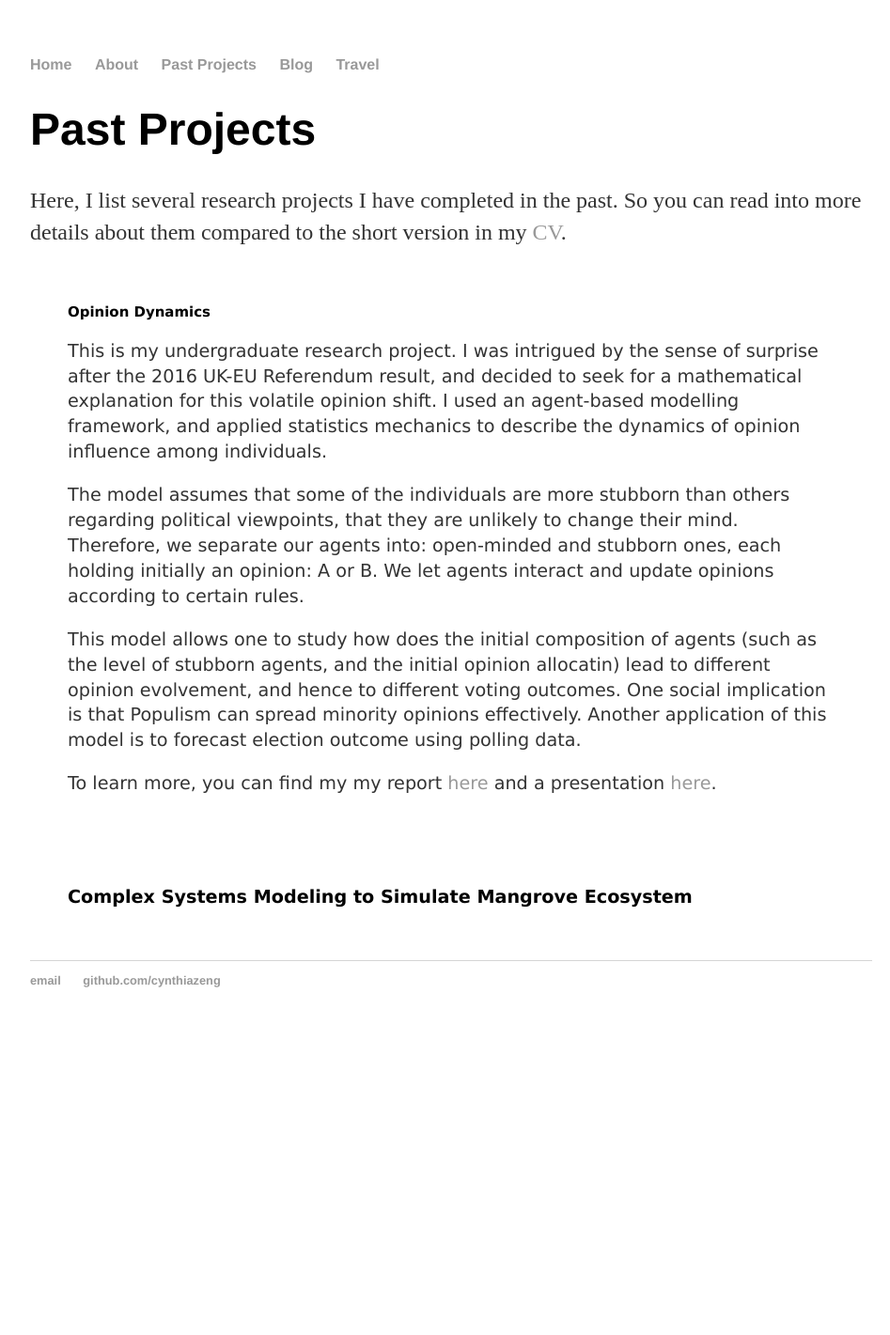
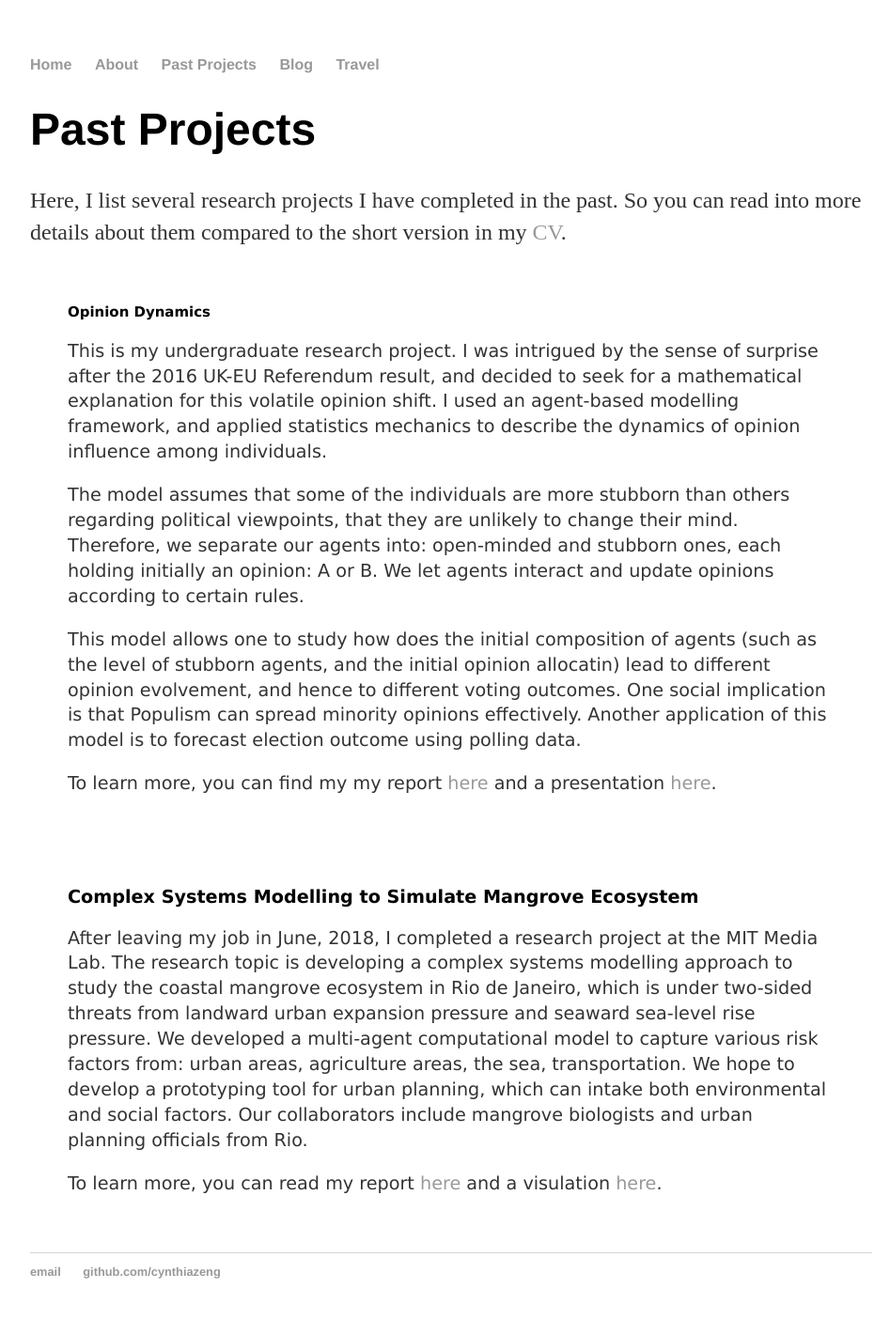
Before and after one commit to cynthia1234/cynthiazeng.github.io, a Jekyll site: the page built from projects/index.html, in a window 1280 px wide. Shown: the whole page at 94% size, without its empty margins (160-1107 px from the left). Built offline with Jekyll 4.4.1, drawn with Linux system fonts in a browser that asks for light colours; before the commit the page ends 1111 px from its top, so only the background shows below that.

Commit message:
Update index.html

```diff
--- a/projects/index.html
+++ b/projects/index.html
@@ -34,7 +34,13 @@ font-size: 80%;
 </p> </div>
 
 	<div class="project">
-	<h2> Complex Systems Modeling to Simulate Mangrove Ecosystem </h2>
+	<h2> Complex Systems Modelling to Simulate Mangrove Ecosystem </h2>
+		<p>
+			After leaving my job in June, 2018, I completed a research project at the MIT Media Lab. The research topic is developing a complex systems modelling approach to study the coastal mangrove ecosystem in Rio de Janeiro, which is under two-sided threats from landward urban expansion pressure and seaward sea-level rise pressure. We developed a multi-agent computational model to capture various risk factors from: urban areas, agriculture areas, the sea, transportation. We hope to develop a prototyping tool for urban planning, which can intake both environmental and social factors. Our collaborators include mangrove biologists and urban planning officials from Rio. </p>
+
+		<p> To learn more, you can read my report <a href="/projects/Complex Systems Report.pdf">here</a> and a visulation <a href=https://drive.google.com/file/d/1_4rt9LIsfnDmTJYuvj08-W0egw7-ovm-/view?usp=sharing>here</a>.
+
+
 	</div>
 
 
```
